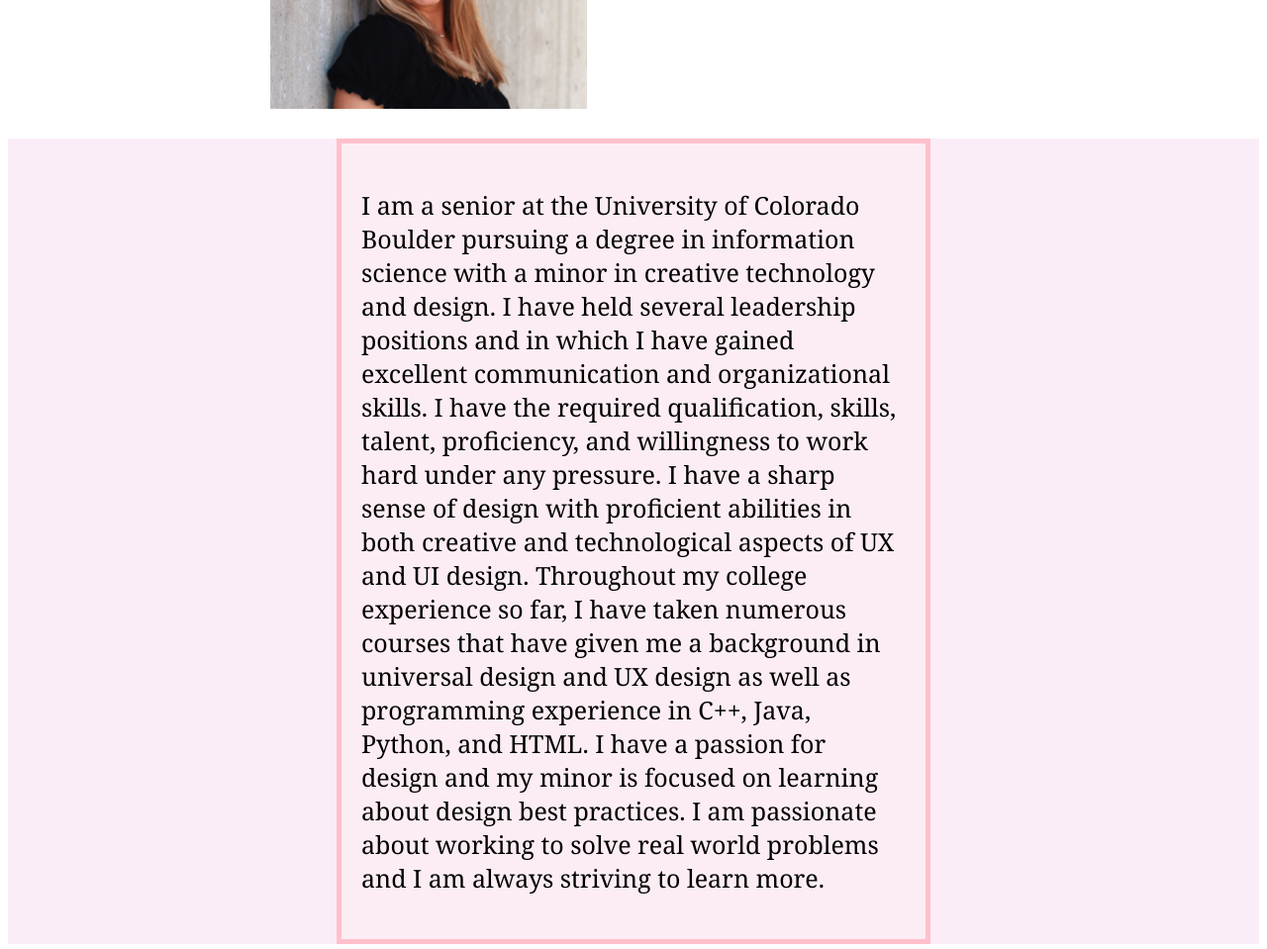
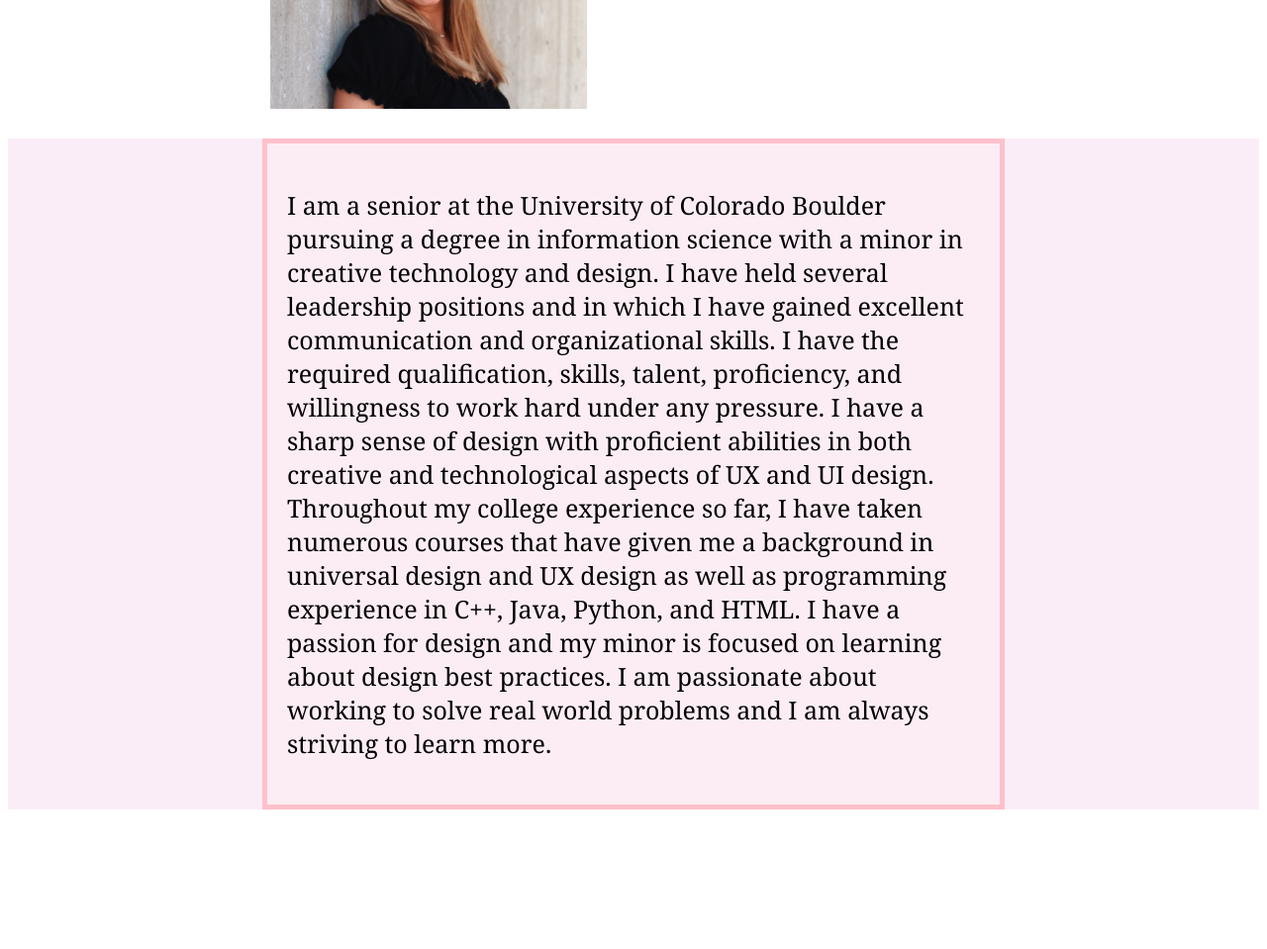
Before and after one commit to coth0598/coth0598.github.io, a plain HTML site: page index.html in a window 1280 px wide. Shown: the part 339-1298 px from the top of the page at 99% size. After the commit the page ends 1165 px from the top, so only its background shows below. Drawn offline with Linux system fonts and the light colour scheme.

Commit message:
Update style.css

```diff
--- a/midterm/style.css
+++ b/midterm/style.css
@@ -41,7 +41,7 @@ p{
 
 .textbox{
 
-        width: 550px;
+        width: 700px;
         padding: 20px;
         border: 5px solid pink;
         background-color: #fcedf4;
```
